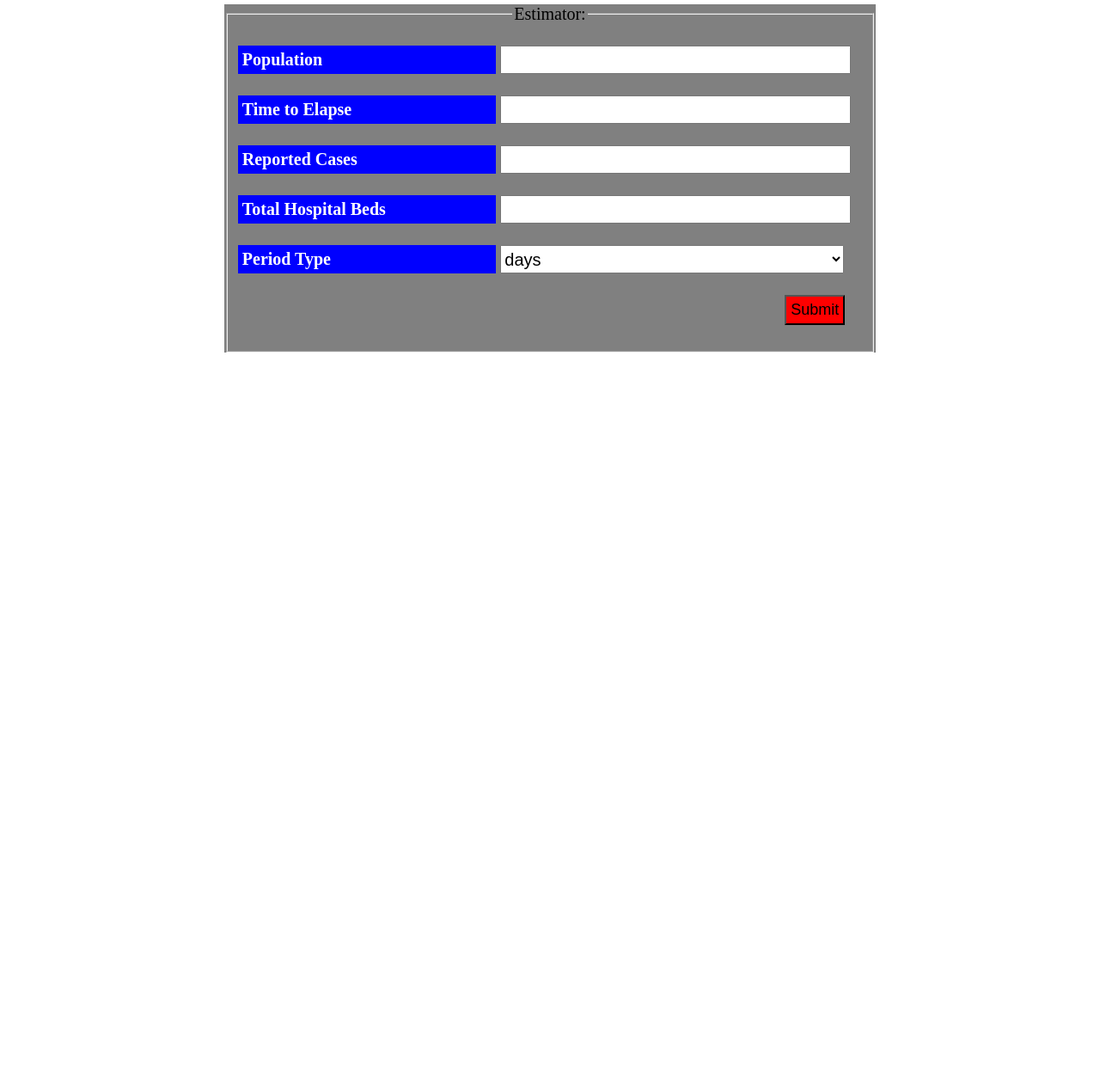
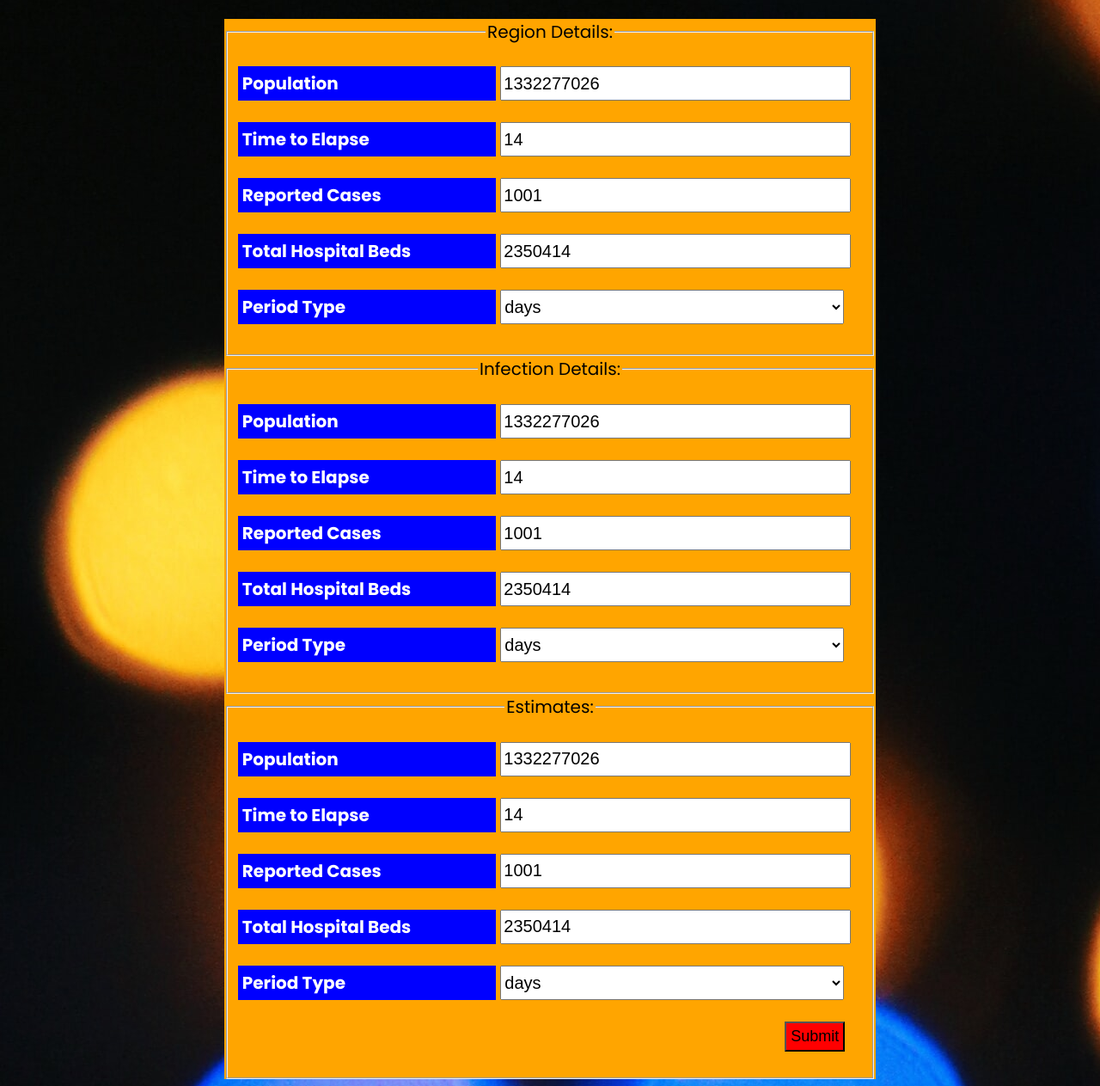
Before and after one commit to AnthoniaOkafor/Covid-19-web-app, a plain HTML site: page index.html in a window 1280 px wide. Shown: the part 114-1377 px from the top of the page at 86% size. Before the commit the page ends 800 px from the top, so only its background shows below. Drawn offline with Linux system fonts and the light colour scheme; a script that the page names is missing.

Commit message:
included fieldset for region, infection and estimates

```diff
--- a/index.css
+++ b/index.css
@@ -1,12 +1,24 @@
+@import "https://fonts.googleapis.com/css?family=Poppins:300,400,500,600,700";
+
 body {
-    text-align: center
+    text-align: center;
+    background-image: url("./images/alinenok-unsplash.jpg");
+
+    font-family: 'Poppins', sans-serif;
+    background-color: black;
+    /*background-position: center;
+    background-size: cover;*/
+}
+
+h1 {
+    color: red;
 }
 form {
     display: inline-block;
     width: 60%;
-    background-color:grey;
+    background-color:orange;
     text-align: left;
-
+    font-family: 'Poppins', sans-serif;
 }
 
 .labelInput {
--- a/index.html
+++ b/index.html
@@ -16,22 +16,72 @@
     <main>
         <form action="index.html" method="Get" id= "covid-19EstimateForm" onsubmit="return covid19ImpactEstimator(this)">
             <fieldset>
-                <legend>Estimator:</legend>
+                <legend>Region Details:</legend>
                 <div class= "labelInput">
-                    <label for="data-population">Population</label><input type="number" id="data-population">
+                    <label for="data-population">Population</label><input type="number" id="data-population" value="1332277026" required>
                 </div>
                 <div class="labelInput">
-                    <label for="data-time-to-elapse">Time to Elapse</label><input type="number" name ="data-time-to-elapse" id="data-time-to-elapse">
+                    <label for="data-time-to-elapse">Time to Elapse</label><input type="number" name ="data-time-to-elapse" id="data-time-to-elapse" value="14" required>
                 </div>
                 <div class="labelInput">
-                    <label for="data-reported-cases">Reported Cases</label><input type="number" name="data-reported-cases" id="data-reported-cases">
+                    <label for="data-reported-cases">Reported Cases</label><input type="number" name="data-reported-cases" id="data-reported-cases" value="1001" required>
                 </div>
                 <div class="labelInput">
-                    <label for="data-total-hospital-beds">Total Hospital Beds</label><input type="number" name="data-total-hospital-beds" id="data-total-hospital-beds">
+                    <label for="data-total-hospital-beds">Total Hospital Beds</label><input type="number" name="data-total-hospital-beds" id="data-total-hospital-beds" value="2350414" required>
                 </div>
                 <div class="labelInput">
                     <label for="data-period-type">Period Type</label>
-                    <select id="data-period-type">
+                    <select id="data-period-type" required>
+                        <option value="days">days</option>
+                        <option value="weeks">weeks</option>
+                        <option value="months">months</option>
+
+                    </select>
+                </div>
+            </fieldset>
+
+            <fieldset>
+                <legend>Infection Details:</legend>
+                <div class= "labelInput">
+                    <label for="data-population">Population</label><input type="number" id="data-population" value="1332277026" required>
+                </div>
+                <div class="labelInput">
+                    <label for="data-time-to-elapse">Time to Elapse</label><input type="number" name ="data-time-to-elapse" id="data-time-to-elapse" value="14" required>
+                </div>
+                <div class="labelInput">
+                    <label for="data-reported-cases">Reported Cases</label><input type="number" name="data-reported-cases" id="data-reported-cases" value="1001" required>
+                </div>
+                <div class="labelInput">
+                    <label for="data-total-hospital-beds">Total Hospital Beds</label><input type="number" name="data-total-hospital-beds" id="data-total-hospital-beds" value="2350414" required>
+                </div>
+                <div class="labelInput">
+                    <label for="data-period-type">Period Type</label>
+                    <select id="data-period-type" required>
+                        <option value="days">days</option>
+                        <option value="weeks">weeks</option>
+                        <option value="months">months</option>
+
+                    </select>
+                </div>
+            </fieldset>
+
+            <fieldset>
+                <legend>Estimates:</legend>
+                <div class= "labelInput">
+                    <label for="data-population">Population</label><input type="number" id="data-population" value="1332277026" required>
+                </div>
+                <div class="labelInput">
+                    <label for="data-time-to-elapse">Time to Elapse</label><input type="number" name ="data-time-to-elapse" id="data-time-to-elapse" value="14" required>
+                </div>
+                <div class="labelInput">
+                    <label for="data-reported-cases">Reported Cases</label><input type="number" name="data-reported-cases" id="data-reported-cases" value="1001" required>
+                </div>
+                <div class="labelInput">
+                    <label for="data-total-hospital-beds">Total Hospital Beds</label><input type="number" name="data-total-hospital-beds" id="data-total-hospital-beds" value="2350414" required>
+                </div>
+                <div class="labelInput">
+                    <label for="data-period-type">Period Type</label>
+                    <select id="data-period-type" required>
                         <option value="days">days</option>
                         <option value="weeks">weeks</option>
                         <option value="months">months</option>
```
Also changed, not shown: images/alinenok-unsplash.jpg (added).
